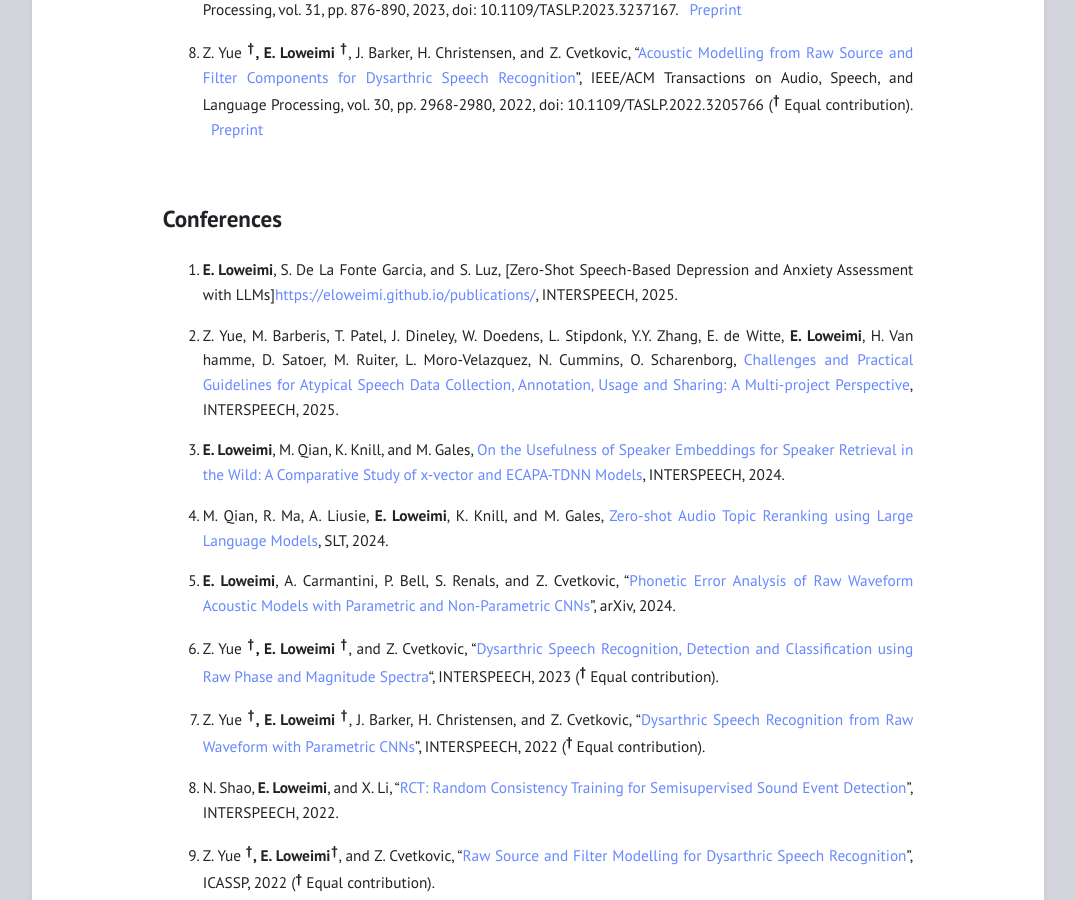
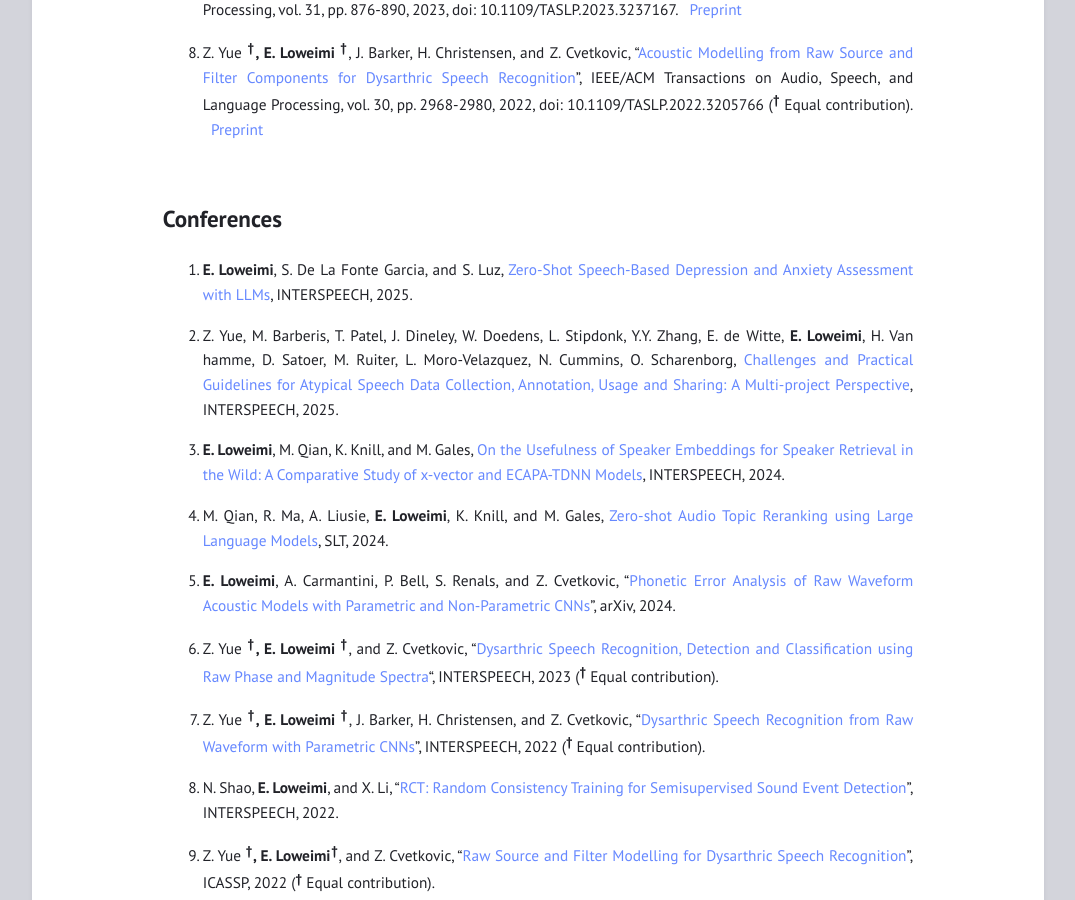
Before and after one commit to eloweimi/eloweimi.github.io, a Jekyll site: the page built from publications.md, in a window 1280 px wide and 900 px high, scrolled down 908 px. Shown: the whole window, without its empty margins (102-1177 px from the left). Built offline with Jekyll 4.4.1, drawn with Linux system fonts in a browser that asks for light colours; some of the changed lines change nothing that is shown.

Commit message:
Fix markdown link formatting in publications.md

```diff
--- a/publications.md
+++ b/publications.md
@@ -33,7 +33,7 @@ Modelling from Raw Source and Filter Components for Dysarthric Speech Recognitio
 
 ## Conferences ##
 
-1. **E. Loweimi**, S. De La Fonte Garcia, and S. Luz, [Zero-Shot Speech-Based Depression and Anxiety Assessment with LLMs][https://eloweimi.github.io/publications/](https://www.isca-archive.org/interspeech_2025/loweimi25_interspeech.pdf), INTERSPEECH, 2025.
+1. **E. Loweimi**, S. De La Fonte Garcia, and S. Luz, [Zero-Shot Speech-Based Depression and Anxiety Assessment with LLMs](https://www.isca-archive.org/interspeech_2025/loweimi25_interspeech.pdf), INTERSPEECH, 2025.
 
 2. Z. Yue, M. Barberis, T. Patel, J. Dineley, W. Doedens, L. Stipdonk, Y.Y. Zhang, E. de Witte, **E. Loweimi**, H. Van hamme, D. Satoer, M. Ruiter, L. Moro-Velazquez, N. Cummins, O. Scharenborg, [Challenges and Practical Guidelines for Atypical Speech Data Collection, Annotation, Usage and Sharing: A Multi-project Perspective](https://www.isca-archive.org/interspeech_2025/yue25_interspeech.pdf), INTERSPEECH, 2025.
 
```
